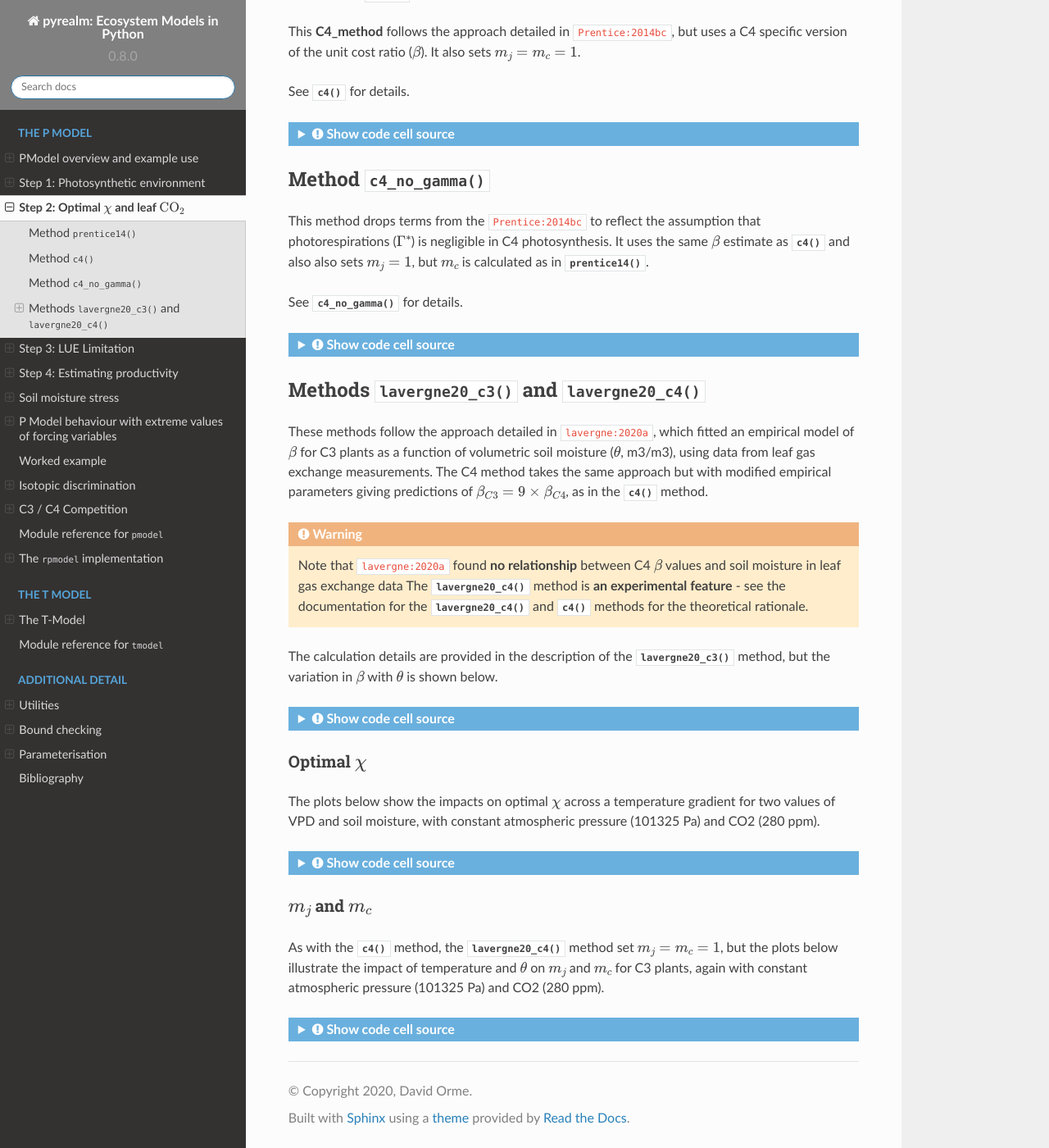
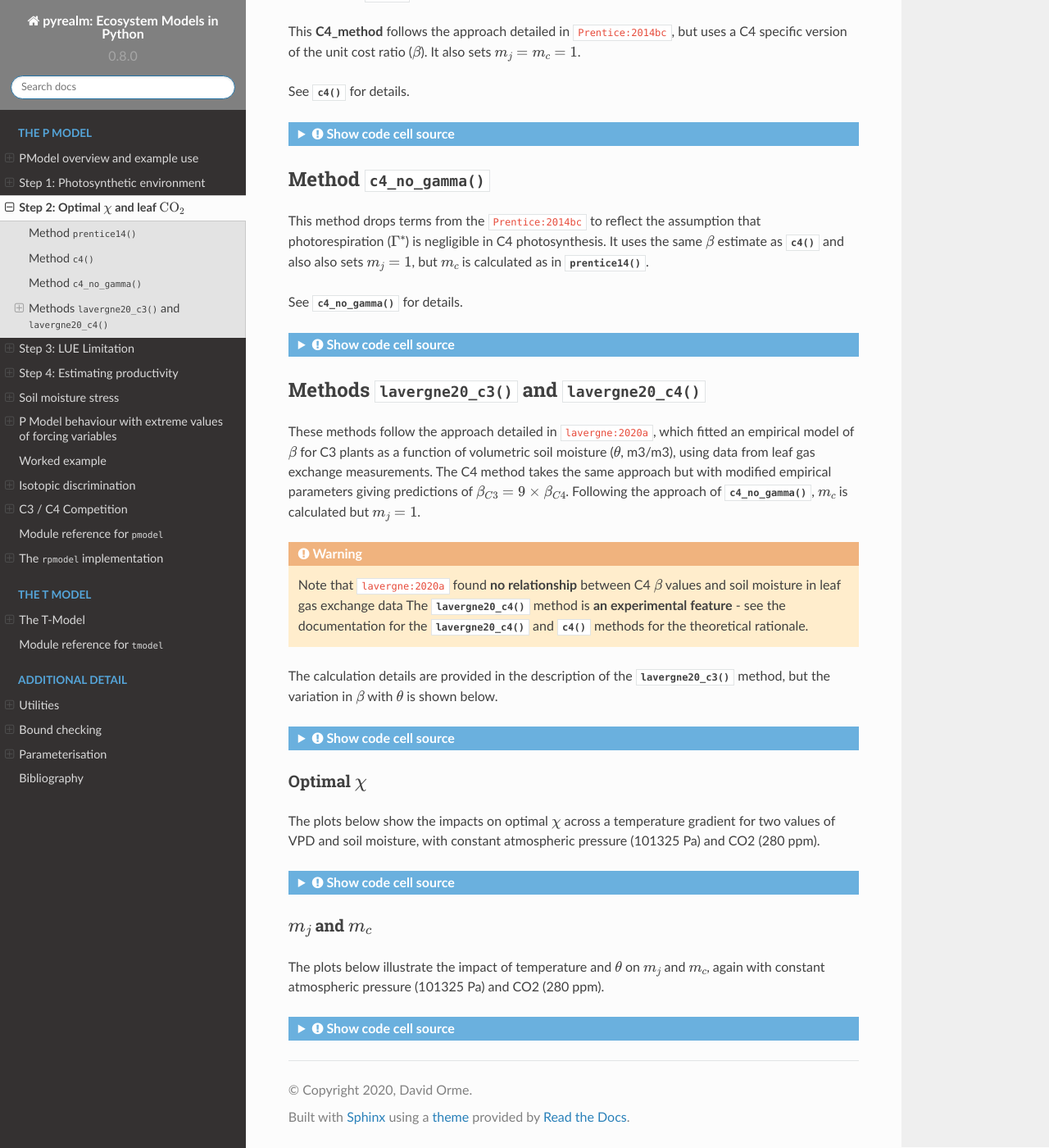
Before and after one commit to ImperialCollegeLondon/pyrealm, a Sphinx documentation site: the page built from source/pmodel/optimal_chi.md, in a window 1280 px wide and 1400 px high, scrolled down 712 px. Shown: the whole window at 82% size. Built offline with Sphinx 7.4.7 and the Read the Docs theme 2.0.0, drawn with Linux system fonts in a browser that asks for light colours; cross-references to code outside the pages are shown as plain code.

Commit message:
Updating optchi docs for modified lavergne20_c4

````diff
--- a/source/pmodel/optimal_chi.md
+++ b/source/pmodel/optimal_chi.md
@@ -165,9 +165,8 @@
 
 ## Method {meth}`~pyrealm.pmodel.CalcOptimalChi.c4`
 
-This **C4_method** follows the approach detailed in {cite}`Prentice:2014bc`, but
-uses a C4 specific version of the unit cost ratio ($\beta$). It also sets
-$m_j = m_c = 1$.
+This **C4_method** follows the approach detailed in {cite}`Prentice:2014bc`, but uses a
+C4 specific version of the unit cost ratio ($\beta$). It also sets $m_j = m_c = 1$.
 
 See {meth}`~pyrealm.pmodel.CalcOptimalChi.c4` for details.
 
@@ -181,11 +180,10 @@
 
 ## Method {meth}`~pyrealm.pmodel.CalcOptimalChi.c4_no_gamma`
 
-This method drops terms from the {cite}`Prentice:2014bc` to reflect the
-assumption that photorespirations ($\Gamma^\ast$) is negligible in C4
-photosynthesis. It uses the same $\beta$ estimate as
-{meth}`~pyrealm.pmodel.CalcOptimalChi.c4` and also also sets $m_j = 1$, but
-$m_c$ is calculated as in {meth}`~pyrealm.pmodel.CalcOptimalChi.prentice14`.
+This method drops terms from the {cite}`Prentice:2014bc` to reflect the assumption that
+photorespiration ($\Gamma^\ast$) is negligible in C4 photosynthesis. It uses the same
+$\beta$ estimate as {meth}`~pyrealm.pmodel.CalcOptimalChi.c4` and also also sets $m_j =
+1$, but $m_c$ is calculated as in {meth}`~pyrealm.pmodel.CalcOptimalChi.prentice14`.
 
 See {meth}`~pyrealm.pmodel.CalcOptimalChi.c4_no_gamma` for details.
 
@@ -203,8 +201,8 @@
 an empirical model of $\beta$ for C3 plants as a function of volumetric soil moisture
 ($\theta$, m3/m3), using data from leaf gas exchange measurements. The C4 method takes
 the same approach but with modified empirical parameters giving predictions of
-$\beta_{C3} = 9 \times \beta_{C4}$, as in the {meth}`~pyrealm.pmodel.CalcOptimalChi.c4`
-method.
+$\beta_{C3} = 9 \times \beta_{C4}$. Following the approach of
+{meth}`~pyrealm.pmodel.CalcOptimalChi.c4_no_gamma`, $m_c$ is calculated but $m_j=1$.
 
 ```{warning}
 Note that {cite}`lavergne:2020a` found **no relationship** between C4 $\beta$
@@ -310,16 +308,13 @@
 
 ### $m_j$ and $m_c$
 
-As with the {meth}`~pyrealm.pmodel.CalcOptimalChi.c4` method, the
-{meth}`~pyrealm.pmodel.CalcOptimalChi.lavergne20_c4` method set $m_j=m_c=1$, but the
-plots below illustrate the impact of temperature and  $\theta$ on  $m_j$ and $m_c$ for
-C3 plants, again with constant atmospheric pressure (101325 Pa) and CO2
-(280 ppm).
+The plots below illustrate the impact of temperature and  $\theta$ on  $m_j$ and $m_c$,
+again with constant atmospheric pressure (101325 Pa) and CO2 (280 ppm).
 
 ```{code-cell}
 :tags: [hide-input]
 
-fig, (ax1, ax2) = pyplot.subplots(1, 2, figsize=(10, 5), sharey=False)
+fig, ((ax1, ax2), (ax3, ax4)) = pyplot.subplots(2, 2, figsize=(10, 5), sharey=False)
 
 ax1.plot(
     tc_1d,
@@ -358,5 +353,41 @@
 ax2.set_ylabel(r"$m_c$")
 ax2.set_xlabel("Temperature (°C)")
 
+ax3.plot(
+    tc_1d,
+    chi_lavc4_hi.mj[0, :, 0, 0],
+    "b-",
+    label=f"VPD = {vpd_1d[0]}, theta={theta_hi}",
+)
+ax3.plot(
+    tc_1d,
+    chi_lavc4_hi.mj[0, :, 1, 0],
+    "b--",
+    label=f"VPD = {vpd_1d[1]}, theta={theta_hi}",
+)
+ax3.plot(
+    tc_1d,
+    chi_lavc4_lo.mj[0, :, 0, 0],
+    "r-",
+    label=f"VPD = {vpd_1d[0]}, theta={theta_lo}",
+)
+ax3.plot(
+    tc_1d,
+    chi_lavc4_lo.mj[0, :, 1, 0],
+    "r--",
+    label=f"VPD = {vpd_1d[1]}, theta={theta_lo}",
+)
+ax1.set_title(f"Variation in $m_j$ for C4 plants (`lavergne20_c4`)")
+ax1.set_ylabel(r"$m_j$")
+ax1.set_xlabel("Temperature (°C)")
+
+ax4.plot(tc_1d, chi_lavc4_hi.mc[0, :, 0, 0], "b-")
+ax4.plot(tc_1d, chi_lavc4_hi.mc[0, :, 1, 0], "b--")
+ax4.plot(tc_1d, chi_lavc4_lo.mc[0, :, 0, 0], "r-")
+ax4.plot(tc_1d, chi_lavc4_lo.mc[0, :, 1, 0], "r--")
+ax4.set_title(f"Variation in $m_c$ for C3 plants (`lavergne20_c3`)")
+ax4.set_ylabel(r"$m_c$")
+ax4.set_xlabel("Temperature (°C)")
+
 pyplot.tight_layout()
 ```
````
